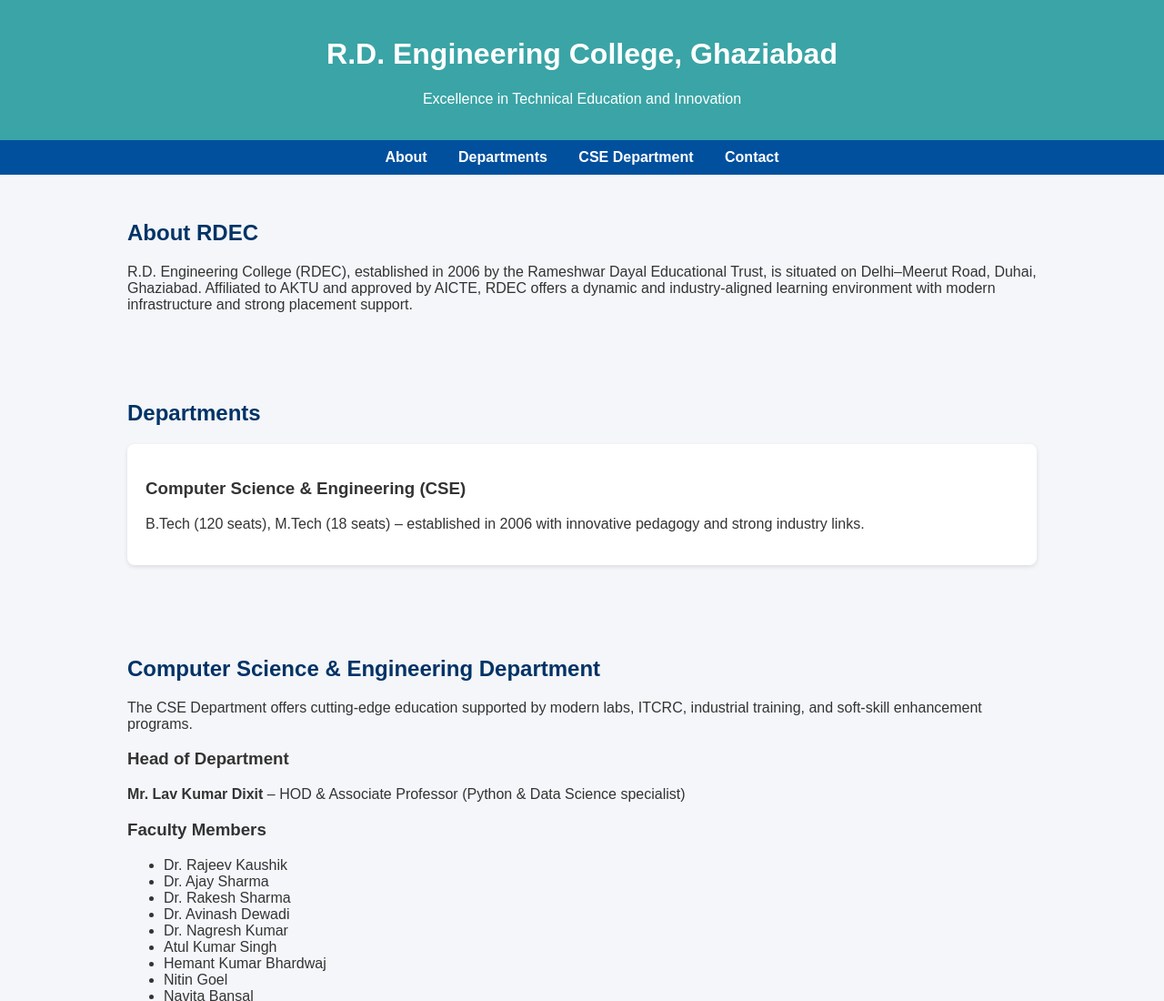
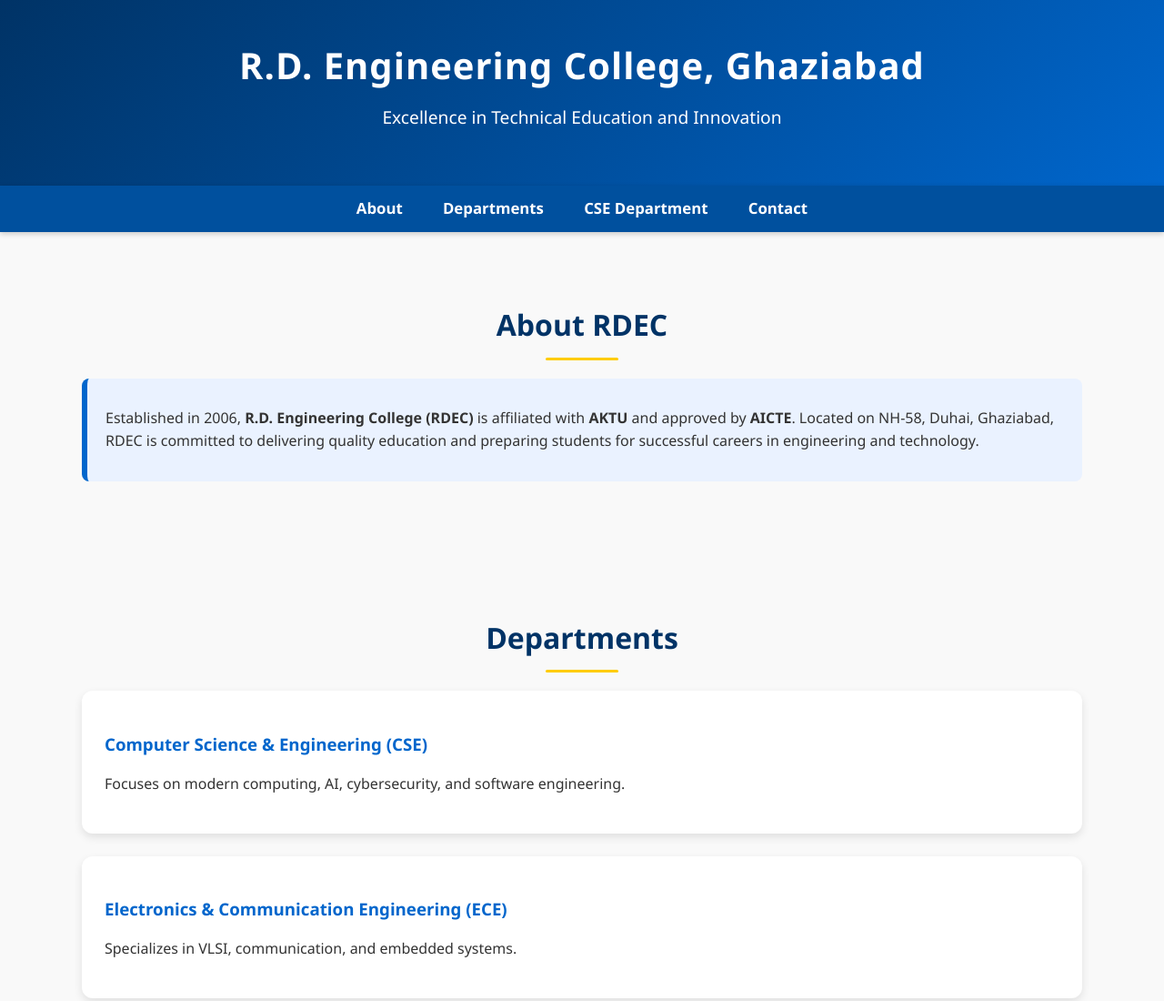
Before and after one commit to Roshan850/WebPageOfCollege, a plain HTML site: page index.html in a window 1280 px wide. Shown: the top 1100 px of the page at 91% size. Drawn offline with Linux system fonts and the light colour scheme.

Commit message:
adding second file
add

```diff
--- a/index.html
+++ b/index.html
@@ -5,25 +5,143 @@
   <meta name="viewport" content="width=device-width, initial-scale=1">
   <title>R.D. Engineering College – CSE Department</title>
   <style>
-    body { font-family: Arial, sans-serif; margin: 0; background: #f4f6f9; color: #333; }
-    header { background: #3aa4a6; color: white; padding: 20px; text-align: center; }
-    nav { background: #00509e; padding: 10px; text-align: center; }
-    nav a { color: white; margin: 0 15px; text-decoration: none; font-weight: bold; }
-    nav a:hover { text-decoration: underline; }
-    section { padding: 30px; max-width: 1000px; margin: auto; }
-    h2 { color: #003366; }
-    .department { background: white; padding: 20px; border-radius: 8px; margin-bottom: 20px;
-                  box-shadow: 0 2px 5px rgba(0,0,0,0.1); }
-    footer { background: #003366; color: white; text-align: center; padding: 15px; margin-top: 30px; }
+    /* General Styles */
+    body {
+      font-family: 'Segoe UI', Tahoma, Geneva, Verdana, sans-serif;
+      margin: 0;
+      background: #f9f9f9;
+      color: #333;
+      line-height: 1.6;
+    }
+
+    /* Header */
+    header {
+      background: linear-gradient(135deg, #003366, #0066cc);
+      color: white;
+      padding: 40px 20px;
+      text-align: center;
+      box-shadow: 0 4px 8px rgba(0,0,0,0.3);
+    }
+    header h1 {
+      margin: 0;
+      font-size: 2.5rem;
+      letter-spacing: 1px;
+    }
+    header p {
+      font-size: 1.2rem;
+      margin-top: 10px;
+    }
+
+    /* Navigation */
+    nav {
+      background: #00509e;
+      padding: 12px;
+      text-align: center;
+      position: sticky;
+      top: 0;
+      z-index: 1000;
+      box-shadow: 0 2px 6px rgba(0,0,0,0.2);
+    }
+    nav a {
+      color: white;
+      margin: 0 20px;
+      text-decoration: none;
+      font-weight: bold;
+      font-size: 1.05rem;
+      transition: color 0.3s ease, border-bottom 0.3s ease;
+      padding-bottom: 4px;
+    }
+    nav a:hover {
+      color: #ffcc00;
+      border-bottom: 2px solid #ffcc00;
+    }
+
+    /* Sections */
+    section {
+      padding: 50px 30px;
+      max-width: 1100px;
+      margin: auto;
+    }
+    h2 {
+      color: #003366;
+      font-size: 2rem;
+      margin-bottom: 20px;
+      text-align: center;
+      position: relative;
+    }
+    h2::after {
+      content: "";
+      display: block;
+      width: 80px;
+      height: 3px;
+      background: #ffcc00;
+      margin: 10px auto 0;
+      border-radius: 2px;
+    }
+
+    /* Department Cards */
+    .department {
+      background: white;
+      padding: 25px;
+      border-radius: 12px;
+      margin-bottom: 25px;
+      box-shadow: 0 4px 10px rgba(0,0,0,0.1);
+      transition: transform 0.3s ease;
+    }
+    .department:hover {
+      transform: translateY(-5px);
+      box-shadow: 0 6px 15px rgba(0,0,0,0.2);
+    }
+    .department h3 {
+      color: #0066cc;
+      margin-bottom: 10px;
+    }
+
+    /* Faculty List */
+    ul {
+      list-style-type: square;
+      padding-left: 25px;
+    }
+    ul li {
+      margin: 6px 0;
+      font-size: 1rem;
+    }
+
+    /* Contact */
+    #contact p {
+      font-size: 1.1rem;
+    }
+
+    /* Footer */
+    footer {
+      background: linear-gradient(135deg, #003366, #0066cc);
+      color: white;
+      text-align: center;
+      padding: 20px;
+      margin-top: 30px;
+      font-size: 0.95rem;
+      letter-spacing: 0.5px;
+    }
+
+    /* Highlight Box */
+    .highlight {
+      background: #eaf2ff;
+      border-left: 6px solid #0066cc;
+      padding: 15px 20px;
+      margin: 20px 0;
+      border-radius: 8px;
+    }
   </style>
 </head>
 <body>
 
+  <!-- Header -->
   <header>
     <h1>R.D. Engineering College, Ghaziabad</h1>
     <p>Excellence in Technical Education and Innovation</p>
   </header>
 
+  <!-- Navigation -->
   <nav>
     <a href="#about">About</a>
     <a href="#departments">Departments</a>
@@ -31,31 +149,48 @@
     <a href="#contact">Contact</a>
   </nav>
 
+  <!-- About Section -->
   <section id="about">
     <h2>About RDEC</h2>
-    <p>
-      R.D. Engineering College (RDEC), established in 2006 by the Rameshwar Dayal Educational Trust, is
-      situated on Delhi–Meerut Road, Duhai, Ghaziabad. Affiliated to AKTU and approved by AICTE, RDEC
-      offers a dynamic and industry-aligned learning environment with modern infrastructure and strong
-      placement support.
-    </p>
+    <div class="highlight">
+      <p>
+        Established in 2006, <b>R.D. Engineering College (RDEC)</b> is affiliated with
+        <b>AKTU</b> and approved by <b>AICTE</b>. Located on NH-58, Duhai, Ghaziabad,
+        RDEC is committed to delivering quality education and preparing students for
+        successful careers in engineering and technology.
+      </p>
+    </div>
   </section>
 
+  <!-- Departments -->
   <section id="departments">
     <h2>Departments</h2>
     <div class="department">
       <h3>Computer Science & Engineering (CSE)</h3>
-      <p>B.Tech (120 seats), M.Tech (18 seats) – established in 2006 with innovative pedagogy and strong industry links.</p>
+      <p>Focuses on modern computing, AI, cybersecurity, and software engineering.</p>
     </div>
-    <!-- Add other departments similarly if needed -->
+    <div class="department">
+      <h3>Electronics & Communication Engineering (ECE)</h3>
+      <p>Specializes in VLSI, communication, and embedded systems.</p>
+    </div>
+    <div class="department">
+      <h3>Mechanical Engineering (ME)</h3>
+      <p>Expertise in thermodynamics, robotics, and manufacturing processes.</p>
+    </div>
+    <div class="department">
+      <h3>Civil Engineering (CE)</h3>
+      <p>Strength in construction, structural engineering, and sustainability.</p>
+    </div>
   </section>
 
+  <!-- CSE Department -->
   <section id="cse">
-    <h2>Computer Science & Engineering Department</h2>
-    <p>The CSE Department offers cutting-edge education supported by modern labs, ITCRC, industrial training, and soft-skill enhancement programs.</p>
+    <h2>Computer Science & Engineering</h2>
+    <p>The <b>CSE Department</b> offers top-notch education with modern labs, ITCRC,
+    and strong industry collaborations. Training includes cutting-edge domains like AI, ML, IoT, and Big Data.</p>
 
     <h3>Head of Department</h3>
-    <p><strong>Mr. Lav Kumar Dixit</strong> – HOD & Associate Professor (Python & Data Science specialist)</p>
+    <p><b>Mr. Lav Kumar Dixit</b> – Associate Professor & HOD (Python & Data Science specialist)</p>
 
     <h3>Faculty Members</h3>
     <ul>
@@ -92,6 +227,7 @@
     </ul>
   </section>
 
+  <!-- Contact -->
   <section id="contact">
     <h2>Contact Us</h2>
     <p><b>Address:</b> 9th KM Stone on NH-58, Delhi–Meerut Road, Duhai, Ghaziabad, Uttar Pradesh 201206</p>
@@ -99,6 +235,7 @@
     <p><b>Phone:</b> +91-8588899706</p>
   </section>
 
+  <!-- Footer -->
   <footer>
     <p>&copy; 2025 R.D. Engineering College. All rights reserved.</p>
   </footer>
```
